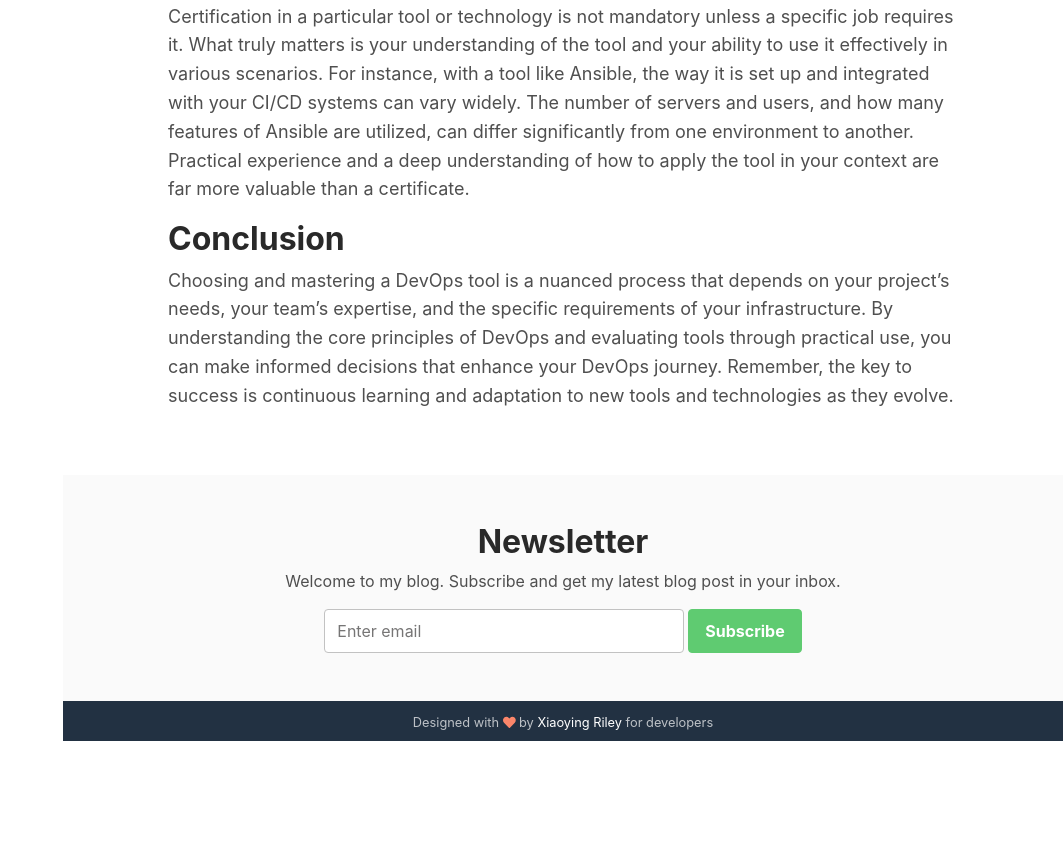
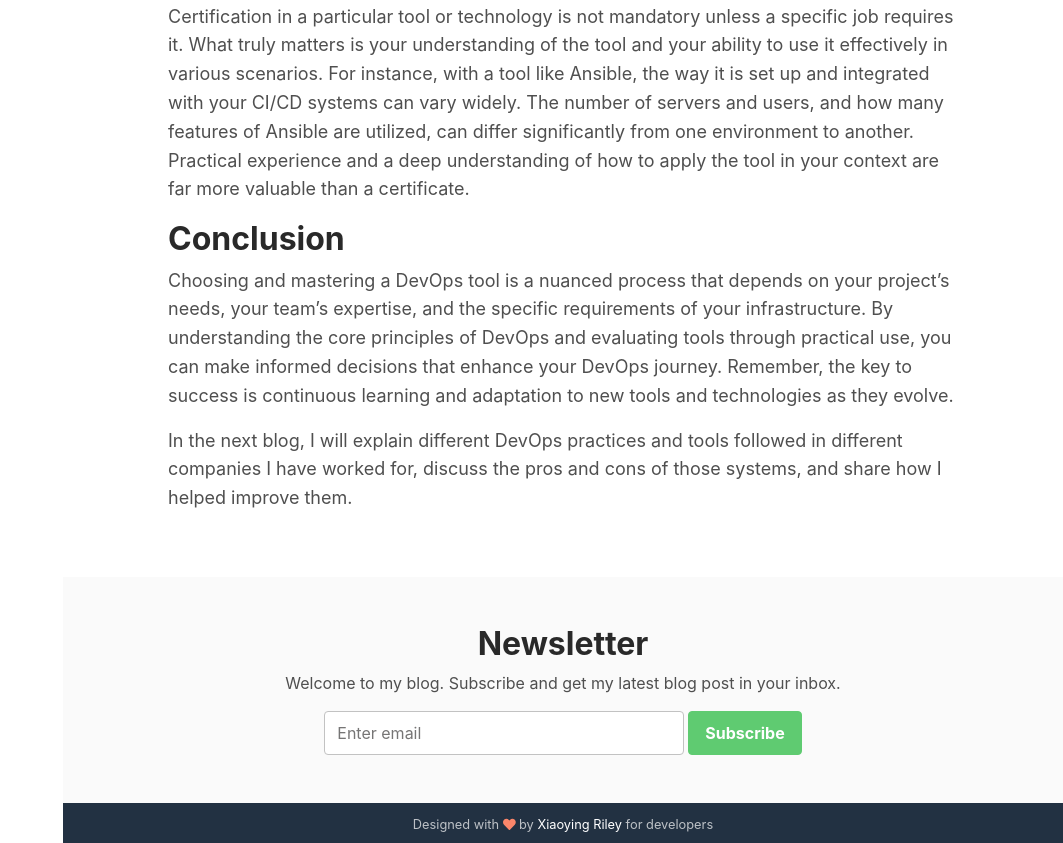
Before and after one commit to ragsmpl/myblog, a plain HTML site: page learn-devops-tools.html in a window 1280 px wide. Shown: the part 2154-2997 px from the top of the page, without its empty margins (217-1280 px from the left). Before the commit the page ends 2895 px from the top, so only its background shows below. Drawn offline with Linux system fonts and the light colour scheme.

Commit message:
Update learn-devops-tools.html

```diff
--- a/learn-devops-tools.html
+++ b/learn-devops-tools.html
@@ -126,7 +126,7 @@
 
     <h2>Conclusion</h2>
     <p>Choosing and mastering a DevOps tool is a nuanced process that depends on your project’s needs, your team’s expertise, and the specific requirements of your infrastructure. By understanding the core principles of DevOps and evaluating tools through practical use, you can make informed decisions that enhance your DevOps journey. Remember, the key to success is continuous learning and adaptation to new tools and technologies as they evolve.</p>
-
+<p>In the next blog, I will explain different DevOps practices and tools followed in different companies I have worked for, discuss the pros and cons of those systems, and share how I helped improve them.</p>
 
 
           <div class="bio mb-3"></div>
```
